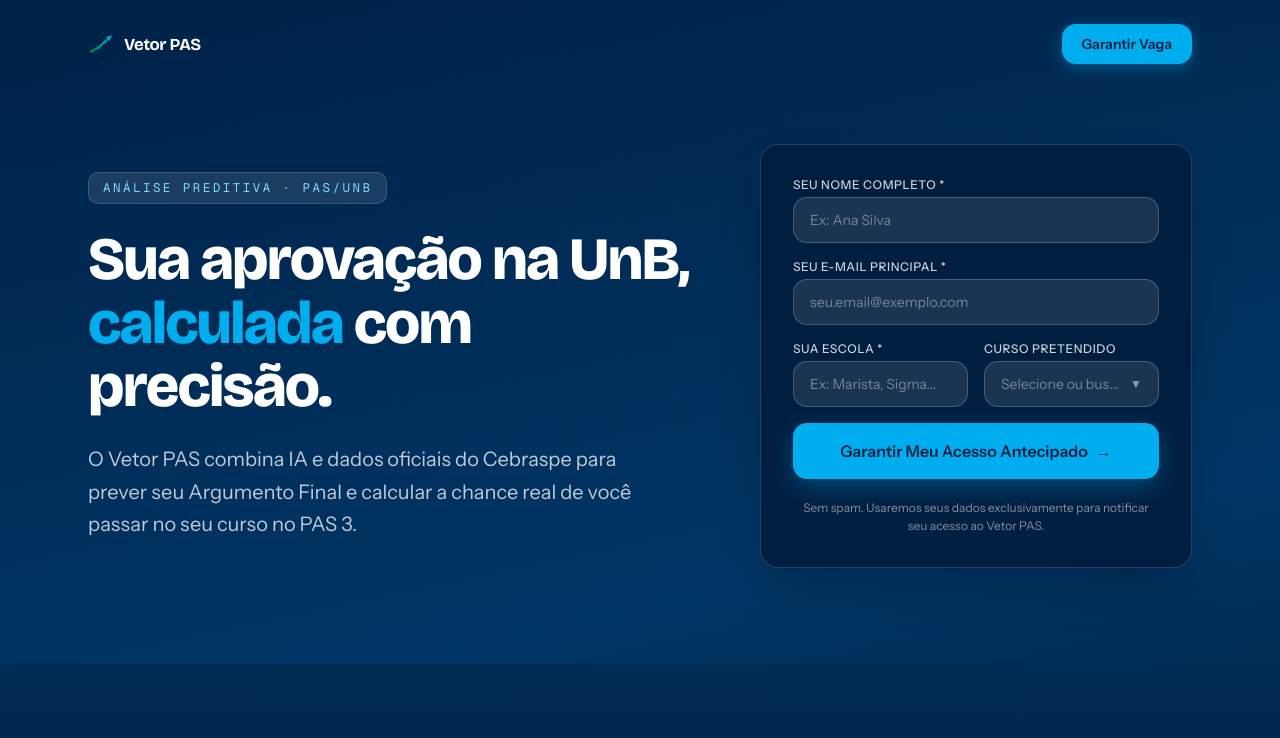
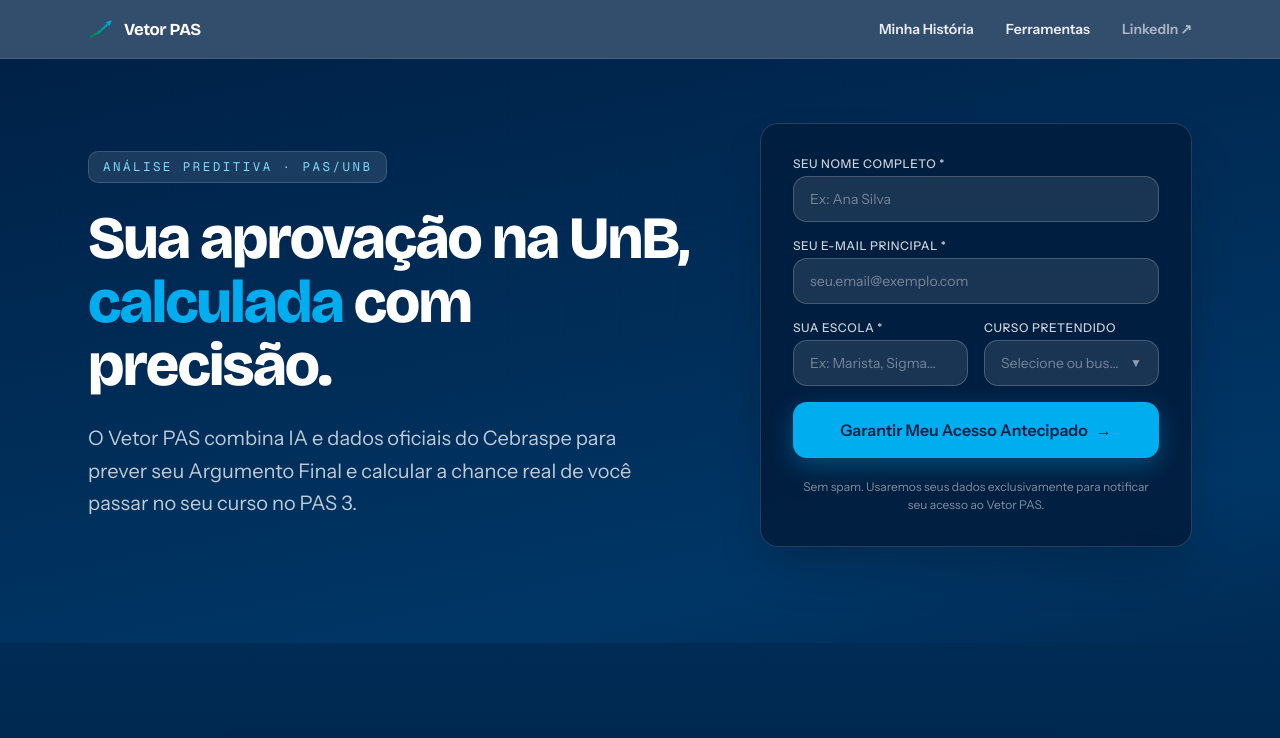
Before and after one commit to luizhtmoreira/Analise-Preditiva-PAS, a Next.js app in the folder landing-page/: page / in a window 1280 px wide. Shown: the top 738 px of the page. Built offline with nearby package versions, Linux system fonts and the light colour scheme.

Commit message:
feat: implement sticky header, remove header button, fix spacing in CTA badge, and add smooth scroll anchors

```diff
--- a/landing-page/components/public/landing/LandingPage.tsx
+++ b/landing-page/components/public/landing/LandingPage.tsx
@@ -14,6 +14,44 @@
 
   return (
     <div className="landing-root bg-white text-[#1D1D1F] min-h-screen selection:bg-[#00AEEF] selection:text-white">
+      {/* ============ STICKY NAVBAR ============ */}
+      <nav className="sticky top-0 z-50 w-full backdrop-blur-md bg-[#002147]/80 border-b border-white/10 transition-all duration-300">
+        <div className="max-w-6xl mx-auto flex items-center justify-between px-6 py-4">
+          <BrandMark />
+          <div className="flex items-center gap-5 sm:gap-8 text-xs sm:text-sm font-semibold text-white/90">
+            <a
+              href="#historia"
+              onClick={(e) => {
+                e.preventDefault();
+                document.getElementById("historia")?.scrollIntoView({ behavior: "smooth" });
+              }}
+              className="hover:text-[#00AEEF] transition-colors cursor-pointer"
+            >
+              Minha História
+            </a>
+            <a
+              href="#ferramentas"
+              onClick={(e) => {
+                e.preventDefault();
+                document.getElementById("ferramentas")?.scrollIntoView({ behavior: "smooth" });
+              }}
+              className="hover:text-[#00AEEF] transition-colors cursor-pointer"
+            >
+              Ferramentas
+            </a>
+            <a
+              href="https://www.linkedin.com/in/luiz-henrique-tomaz-moreira"
+              target="_blank"
+              rel="noopener noreferrer"
+              className="hover:text-[#00AEEF] transition-colors cursor-pointer flex items-center gap-0.5 text-white/60"
+            >
+              <span>LinkedIn</span>
+              <span>↗</span>
+            </a>
+          </div>
+        </div>
+      </nav>
+
       {/* ============ HEADER & HERO (AZUL UNB DEEP GRADIENT) ============ */}
       <header
         className="relative z-20 text-white"
@@ -32,17 +70,6 @@
             maskImage: "radial-gradient(ellipse 90% 70% at 50% 30%, black, transparent)",
           }}
         />
-
-        {/* Navbar */}
-        <nav className="relative z-10 max-w-6xl mx-auto flex items-center justify-between px-6 pt-6 pb-4">
-          <BrandMark />
-          <button
-            onClick={scrollToForm}
-            className="px-5 py-2.5 rounded-xl font-semibold text-xs sm:text-sm bg-[#00AEEF] text-[#002147] hover:bg-[#33C1F3] transition-all shadow-[0_4px_15px_rgba(0,174,239,0.35)] active:scale-95"
-          >
-            Garantir Vaga
-          </button>
-        </nav>
 
         {/* Hero Body */}
         <div className="relative z-10 max-w-6xl mx-auto px-6 pt-10 pb-20 sm:pt-16 sm:pb-24">
@@ -72,7 +99,8 @@
 
       {/* ============ HISTÓRIA DO FUNDADOR (TRANSIÇÃO SUAVE DE AZUL) ============ */}
       <section
-        className="relative z-10 text-white py-20 sm:py-24"
+        id="historia"
+        className="relative z-10 text-white py-20 sm:py-24 scroll-mt-20"
         style={{
           background:
             "linear-gradient(180deg, #002B54 0%, #002347 40%, #001A38 100%)",
@@ -135,7 +163,7 @@
       </section>
 
       {/* ============ O QUE VAI ACESSAR (CINZA CLARO #F5F5F7 + CARDS BRANCOS) ============ */}
-      <section className="bg-[#F5F5F7] py-20 sm:py-28 border-y border-[#E6E6E8]">
+      <section id="ferramentas" className="bg-[#F5F5F7] py-20 sm:py-28 border-y border-[#E6E6E8] scroll-mt-20">
         <div className="max-w-6xl mx-auto px-6">
           <div className="max-w-2xl mb-14">
             <p className="font-mono text-[0.78rem] tracking-[0.22em] uppercase text-[#00843D] font-semibold mb-3">
@@ -200,11 +228,11 @@
             "linear-gradient(180deg, #002B54 0%, #002147 60%, #001A38 100%)",
         }}
       >
-        <div className="max-w-4xl mx-auto px-6 text-center space-y-6 relative z-10">
-          <span className="font-mono text-xs text-[#7FD8F7] uppercase tracking-[0.2em] bg-white/10 border border-white/15 px-3.5 py-1.5 rounded-full">
+        <div className="max-w-4xl mx-auto px-6 text-center relative z-10">
+          <span className="inline-block font-mono text-xs text-[#7FD8F7] uppercase tracking-[0.2em] bg-white/10 border border-white/15 px-3.5 py-1.5 rounded-full mb-6">
             Acesso Antecipado Gratuito
           </span>
-          <h2 className="font-heading text-3xl sm:text-5xl font-extrabold tracking-tight">
+          <h2 className="font-heading text-3xl sm:text-5xl font-extrabold tracking-tight mb-4">
             Não faça a 3ª etapa no escuro.
           </h2>
           <p className="text-base sm:text-lg text-white/75 max-w-xl mx-auto leading-relaxed">
```
